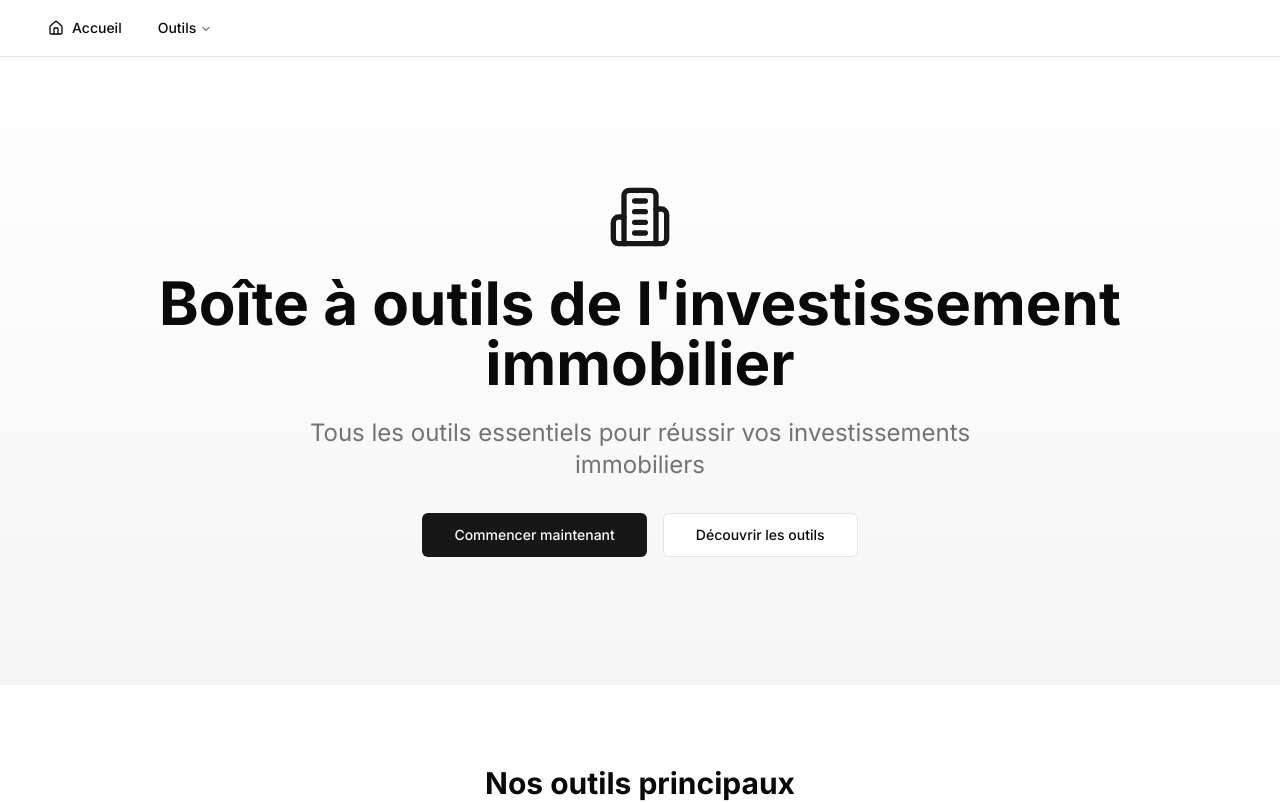
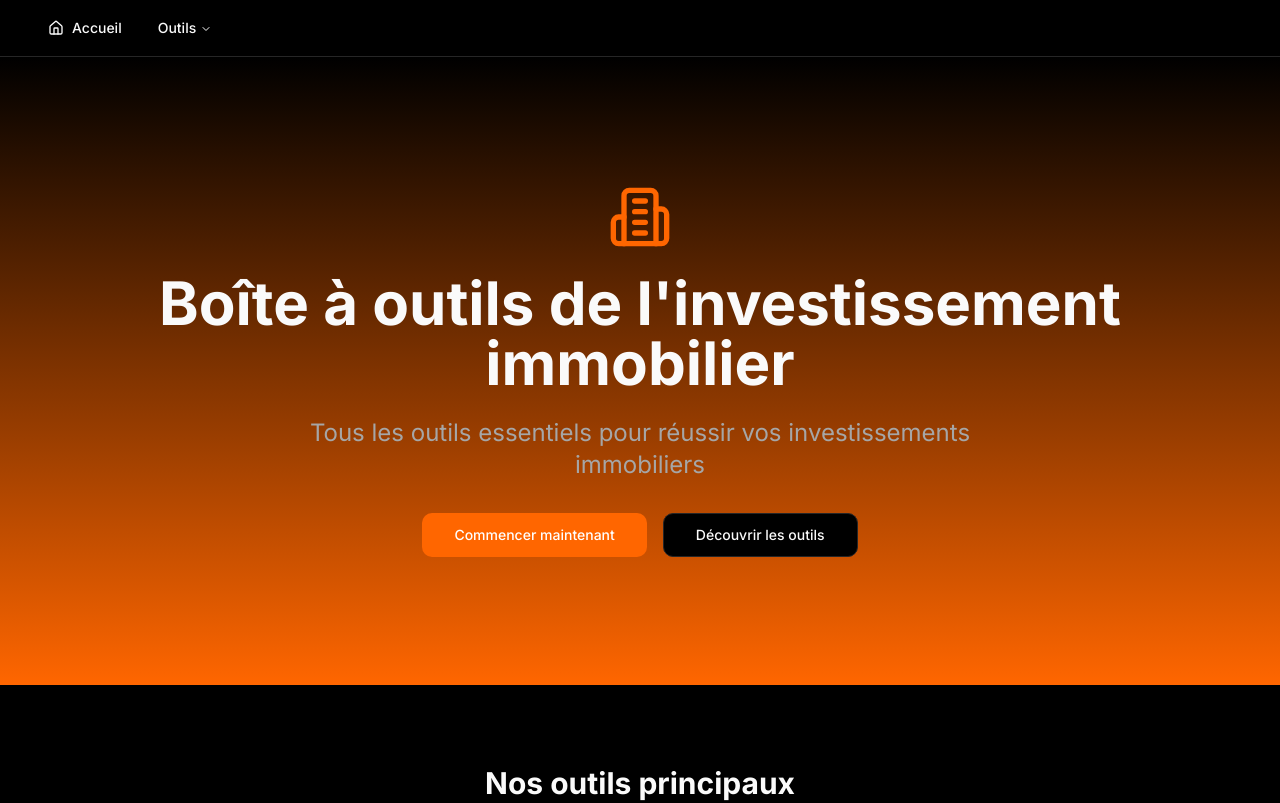
Before and after one commit to mamou000/real-estate-investment-tools, a Next.js app: page / in a window 1280 px wide. Shown: the top 803 px of the page. Built offline with nearby package versions, Linux system fonts and the light colour scheme.

Commit message:
Update global styles with modern tech design

```diff
--- a/app/globals.css
+++ b/app/globals.css
@@ -2,82 +2,113 @@
 @tailwind components;
 @tailwind utilities;
 
-:root {
-  --foreground-rgb: 0, 0, 0;
-  --background-start-rgb: 214, 219, 220;
-  --background-end-rgb: 255, 255, 255;
-}
+@layer base {
+  :root {
+    --background: 0 0% 0%; /* Noir pur */
+    --foreground: 0 0% 98%;
 
-@media (prefers-color-scheme: dark) {
-  :root {
-    --foreground-rgb: 255, 255, 255;
-    --background-start-rgb: 0, 0, 0;
-    --background-end-rgb: 0, 0, 0;
+    --card: 0 0% 3%;
+    --card-foreground: 0 0% 98%;
+
+    --popover: 0 0% 3%;
+    --popover-foreground: 0 0% 98%;
+
+    /* Orange comme couleur primaire */
+    --primary: 24 100% 50%;
+    --primary-foreground: 0 0% 100%;
+
+    --secondary: 0 0% 10%;
+    --secondary-foreground: 0 0% 98%;
+
+    --muted: 0 0% 15%;
+    --muted-foreground: 0 0% 65%;
+
+    --accent: 24 100% 50%; /* Orange */
+    --accent-foreground: 0 0% 100%;
+
+    --destructive: 0 84% 60%;
+    --destructive-foreground: 0 0% 98%;
+
+    --border: 0 0% 15%;
+    --input: 0 0% 15%;
+    --ring: 24 100% 50%; /* Orange */
+
+    /* Couleurs pour les graphiques */
+    --chart-1: 24 100% 50%;  /* Orange */
+    --chart-2: 24 80% 40%;   /* Orange foncé */
+    --chart-3: 24 60% 30%;   /* Orange plus foncé */
+    --chart-4: 24 40% 20%;   /* Orange très foncé */
+    --chart-5: 24 20% 10%;   /* Orange presque noir */
+
+    --radius: 0.75rem;
   }
 }
 
-@layer base {
-  :root {
-    --background: 0 0% 100%;
-    --foreground: 0 0% 3.9%;
-    --card: 0 0% 100%;
-    --card-foreground: 0 0% 3.9%;
-    --popover: 0 0% 100%;
-    --popover-foreground: 0 0% 3.9%;
-    --primary: 0 0% 9%;
-    --primary-foreground: 0 0% 98%;
-    --secondary: 0 0% 96.1%;
-    --secondary-foreground: 0 0% 9%;
-    --muted: 0 0% 96.1%;
-    --muted-foreground: 0 0% 45.1%;
-    --accent: 0 0% 96.1%;
-    --accent-foreground: 0 0% 9%;
-    --destructive: 0 84.2% 60.2%;
-    --destructive-foreground: 0 0% 98%;
-    --border: 0 0% 89.8%;
-    --input: 0 0% 89.8%;
-    --ring: 0 0% 3.9%;
-    --chart-1: 12 76% 61%;
-    --chart-2: 173 58% 39%;
-    --chart-3: 197 37% 24%;
-    --chart-4: 43 74% 66%;
-    --chart-5: 27 87% 67%;
-    --radius: 0.5rem;
+/* Classes personnalisées pour les dégradés */
+.bg-gradient-tech {
+  background: linear-gradient(130deg, rgb(0, 0, 0) 0%, rgb(20, 20, 20) 100%);
+}
+
+.bg-gradient-accent {
+  background: linear-gradient(130deg, hsl(24, 100%, 50%) 0%, hsl(24, 100%, 40%) 100%);
+}
+
+.bg-gradient-card {
+  background: linear-gradient(145deg, rgba(20, 20, 20, 0.9) 0%, rgba(10, 10, 10, 0.95) 100%);
+  backdrop-filter: blur(10px);
+}
+
+.bg-glass {
+  background: rgba(15, 15, 15, 0.7);
+  backdrop-filter: blur(10px);
+  border: 1px solid rgba(255, 255, 255, 0.1);
+}
+
+.text-gradient {
+  background: linear-gradient(to right, hsl(24, 100%, 50%), hsl(24, 100%, 70%));
+  -webkit-background-clip: text;
+  -webkit-text-fill-color: transparent;
+}
+
+/* Animations subtiles */
+@keyframes fadeIn {
+  from {
+    opacity: 0;
+    transform: translateY(10px);
   }
-
-  .dark {
-    --background: 0 0% 3.9%;
-    --foreground: 0 0% 98%;
-    --card: 0 0% 3.9%;
-    --card-foreground: 0 0% 98%;
-    --popover: 0 0% 3.9%;
-    --popover-foreground: 0 0% 98%;
-    --primary: 0 0% 98%;
-    --primary-foreground: 0 0% 9%;
-    --secondary: 0 0% 14.9%;
-    --secondary-foreground: 0 0% 98%;
-    --muted: 0 0% 14.9%;
-    --muted-foreground: 0 0% 63.9%;
-    --accent: 0 0% 14.9%;
-    --accent-foreground: 0 0% 98%;
-    --destructive: 0 62.8% 30.6%;
-    --destructive-foreground: 0 0% 98%;
-    --border: 0 0% 14.9%;
-    --input: 0 0% 14.9%;
-    --ring: 0 0% 83.1%;
-    --chart-1: 220 70% 50%;
-    --chart-2: 160 60% 45%;
-    --chart-3: 30 80% 55%;
-    --chart-4: 280 65% 60%;
-    --chart-5: 340 75% 55%;
+  to {
+    opacity: 1;
+    transform: translateY(0);
   }
 }
 
+.animate-fade-in {
+  animation: fadeIn 0.5s ease-out forwards;
+}
+
+/* Styles généraux */
 @layer base {
   * {
     @apply border-border;
   }
   body {
-    @apply bg-background text-foreground;
+    @apply bg-gradient-tech text-foreground;
+  }
+
+  input[type="number"] {
+    @apply bg-glass border-none h-12 rounded-lg transition-all duration-200 hover:ring-2 hover:ring-primary/50 focus:ring-2 focus:ring-primary;
+  }
+
+  button {
+    @apply transition-all duration-200;
   }
 }
+
+/* Styles des composants */
+.tab-active {
+  @apply bg-gradient-accent text-white shadow-lg;
+}
+
+.glassmorphism {
+  @apply bg-glass rounded-xl border border-white/10 shadow-xl;
+}
```
